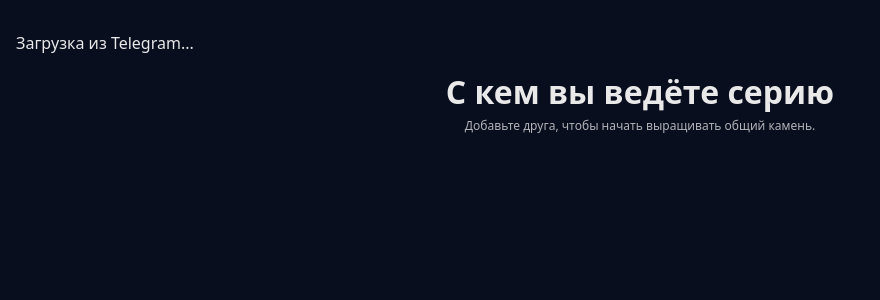
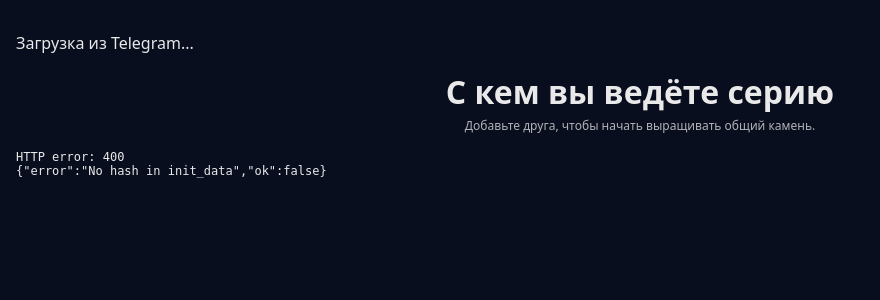
Before and after one commit to Raidon-KING/telegram-tuturu-miniapp, a Flask app: page / in a window 1280 px wide. Shown: the top 300 px of the page, without its empty margins (0-880 px from the left). Run offline with Flask 3, Linux system fonts and the light colour scheme; some libraries are stand-ins or nearby versions.

Commit message:
Use Telegram.WebApp.initData in frontend

```diff
--- a/templates/index.html
+++ b/templates/index.html
@@ -155,15 +155,17 @@
       {% endif %}
     </div>
 
-    <script>
+  <div id="debug" style="white-space: pre-wrap; font-family: monospace; font-size: 12px;"></div>
+
+<script>
   (async () => {
-    const tg = window.Telegram?.WebApp;
-
     const debugEl = document.getElementById("debug");
     function setDebug(msg) {
       if (debugEl) debugEl.innerText = msg;
       console.log(msg);
     }
+
+    const tg = window.Telegram ? window.Telegram.WebApp : null;
 
     if (!tg) {
       setDebug("Telegram WebApp object not found. Открой через бота.");
@@ -172,8 +174,7 @@
 
     const initData = tg.initData || "";
     console.log("initData from Telegram:", initData);
-
-    setDebug("Загрузка из Telegram...\ninitData: " + initData.slice(0, 200) + "...");
+    setDebug("Загрузка из Telegram...\ninitData: " + (initData ? initData.slice(0, 200) + "..." : "<пусто>"));
 
     try {
       const resp = await fetch("/auth_telegram", {
@@ -184,13 +185,13 @@
 
       if (!resp.ok) {
         const text = await resp.text();
-        setDebug("HTTP error: " + resp.status + " " + text);
+        setDebug("HTTP error: " + resp.status + "\n" + text);
         return;
       }
 
       const data = await resp.json();
       setDebug("Auth OK: " + JSON.stringify(data));
-      // дальше можешь строить UI
+      // тут дальше можно рисовать UI
     } catch (e) {
       setDebug("Fetch error: " + e);
     }
```
